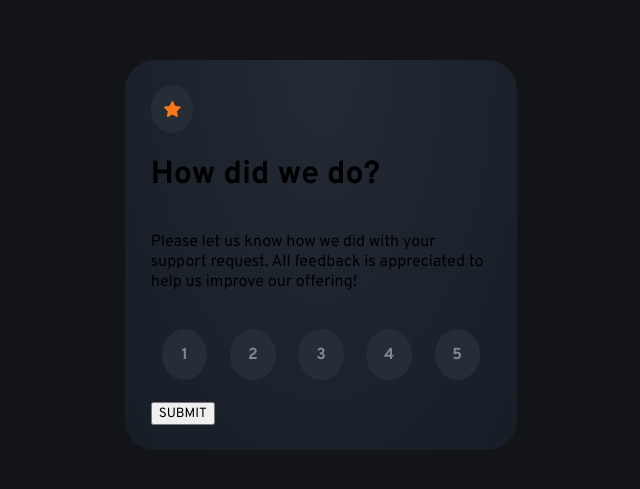
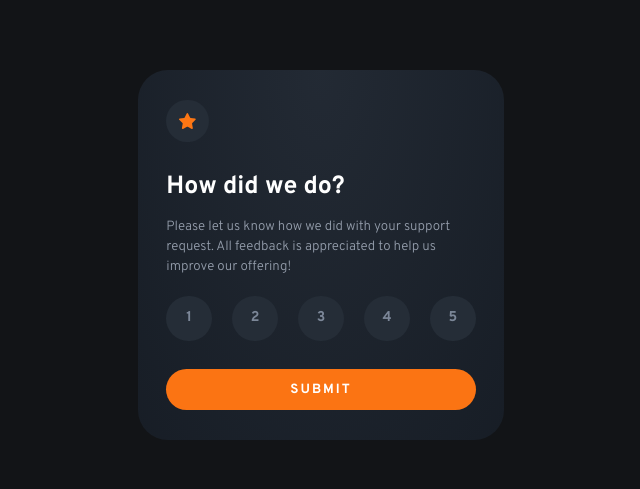
Before and after one commit to Luka-khokhashvili/interactive-rating-component, a React (Create React App) app: page / in a window 1280 px wide. Shown: the part 145-634 px from the top of the page, without its empty margins (319-959 px from the left). Built offline with nearby package versions, Linux system fonts and the light colour scheme.

Commit message:
add final styles for main page, fix bugs

```diff
--- a/src/ScoreCircle.css
+++ b/src/ScoreCircle.css
@@ -2,9 +2,26 @@
   display: flex;
   justify-content: center;
   align-items: center;
-  width: 13.31%;
-  height: 3.188rem;
+  width: 14.659%;
+  aspect-ratio: 1;
+  border: none;
   border-radius: 50%;
   background-color: hsl(213, 19%, 18%);
+
   color: hsl(216, 12%, 54%);
+  font-size: 1.111vw;
+  font-weight: 700;
+  line-height: 1.4em;
+
+  transition: all 300ms linear;
 }
+
+.score-body:hover {
+  background-color: hsl(25, 97%, 53%);
+  color: hsl(0, 0%, 100%);
+}
+
+.score-body:active {
+  background-color: hsl(216, 12%, 54%);
+  color: hsl(0, 0%, 100%);
+}
--- a/src/ScoreCircle.js
+++ b/src/ScoreCircle.js
@@ -1,7 +1,7 @@
 import "./ScoreCircle.css";
 
 function ScoreCircle(props) {
-  return <h4 className="score-body">{props.number}</h4>;
+  return <button className="score-body">{props.number}</button>;
 }
 
 export default ScoreCircle;
--- a/src/main-box.css
+++ b/src/main-box.css
@@ -3,8 +3,10 @@
   flex-direction: column;
   align-items: flex-start;
   justify-content: center;
-  width: 26.612%;
-  padding: 2%;
+  width: 28.61111111111111%;
+  aspect-ratio: 0.99035;
+  box-sizing: border-box;
+  padding: 2.223%;
   border-radius: 30px;
   background-image: radial-gradient(
     at top,
@@ -16,25 +18,64 @@
 .titles-body {
   display: flex;
   flex-direction: column;
+  gap: 20%;
 }
 
 .star-body {
   display: flex;
   align-items: center;
   justify-content: center;
-  width: 12.53%;
-  height: 3rem;
+  width: 13.797%;
+  aspect-ratio: 1;
+  margin-bottom: 5%;
   border-radius: 50%;
   background-color: hsl(213, 19%, 18%);
 }
 
 .main-title {
+  color: hsl(0, 0%, 100%);
+  font-size: 1.944vw;
+  font-weight: 700;
+  margin: 4.4% 0;
+}
+
+.paragraph {
+  color: hsl(217, 12%, 63%);
+  font-size: 1.042vw;
+  font-weight: 300;
+  line-height: 1.5em;
+  margin: 0;
 }
 
 .scores-section {
+  box-sizing: border-box;
   display: flex;
   flex-direction: row;
-  justify-content: space-around;
+  justify-content: space-between;
   align-items: center;
   width: 100%;
+  padding: 6% 0 9% 0;
 }
+
+.submit-button {
+  box-sizing: border-box;
+  align-content: center;
+  text-align: center;
+  width: 100%;
+  padding: 4% 0;
+  background-color: hsl(25, 97%, 53%);
+  border: none;
+  border-radius: 22.5px;
+
+  color: hsl(0, 0%, 100%);
+  font-size: 1.042vw;
+  font-weight: 700;
+  letter-spacing: 2px;
+
+  transition: all 300ms linear;
+}
+
+.submit-button:hover {
+  background-color: hsl(0, 0%, 100%);
+  color: hsl(25, 97%, 53%);
+}
```
